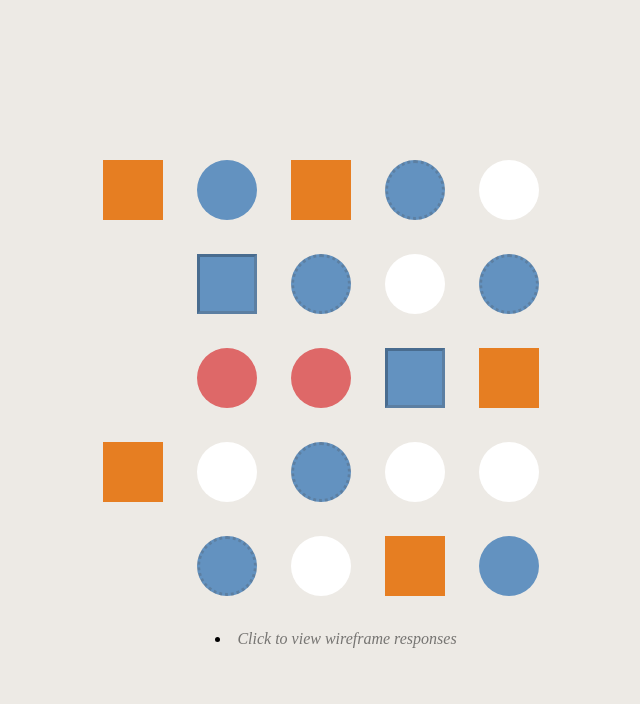
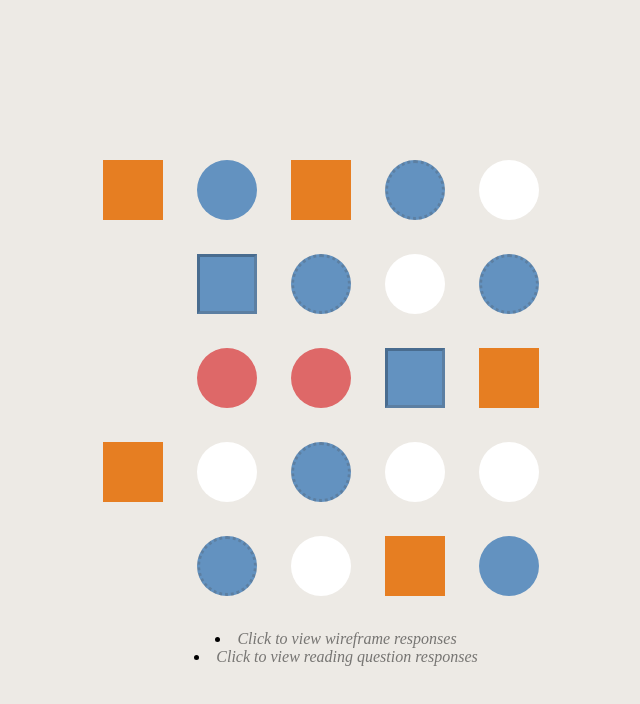
Before and after one commit to chaeyunn/chaeyunn.github.io, a plain HTML site: page homeworks/hw2/index.html in a window 1280 px wide. Shown: the whole page, without its empty margins (304-944 px from the left). Drawn offline with Linux system fonts and the light colour scheme.

Commit message:
Added reading questions link to hw2

```diff
--- a/homeworks/hw2/index.html
+++ b/homeworks/hw2/index.html
@@ -47,6 +47,7 @@
 		</div>
 
 		<li><a href="wireframes.html">Click to view wireframe responses</a></li>
+		<li><a href="design_responses.html">Click to view reading question responses</a></li>
 	</div>
 </body>
 </html>
```
Also changed, not shown: 4 other files.
